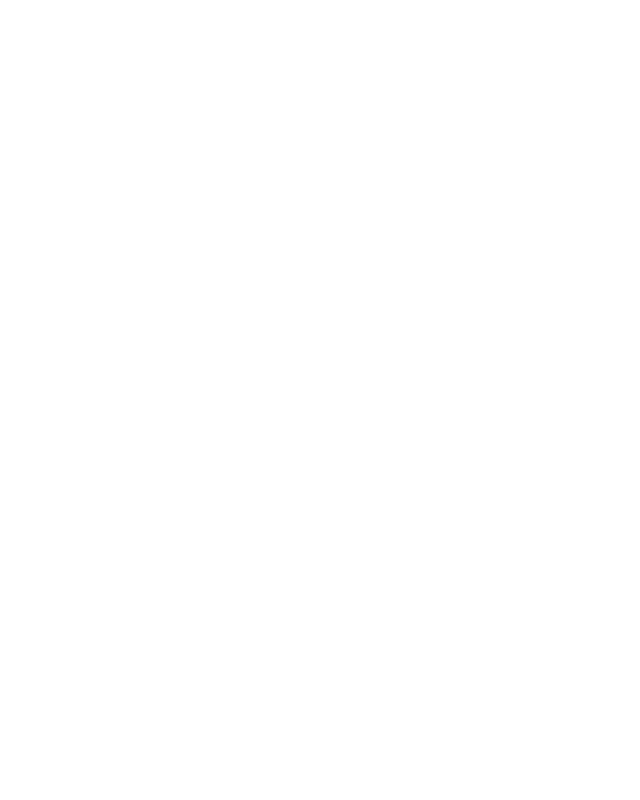
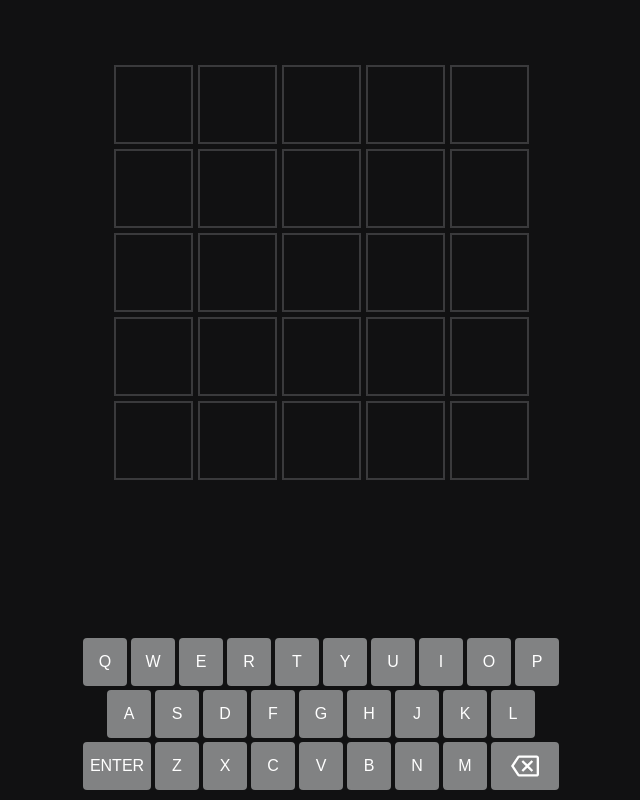
Before and after one commit to fullstack-dev3/vue-wordle, a Vue app: page / in a window 1280 px wide. Shown: the whole page, without its empty margins (319-959 px from the left). Built offline with nearby package versions, Linux system fonts and the light colour scheme.

Commit message:
Create main template

```diff
--- a/src/App.vue
+++ b/src/App.vue
@@ -1,11 +1,34 @@
 <template>
-  <div></div>
+  <Wordle />
 </template>
 
 <script lang="ts">
 import { defineComponent } from 'vue';
+import Wordle from './components/Wordle.vue';
 
 export default defineComponent({
-  name: 'App'
+  name: 'App',
+  components: {
+    Wordle
+  }
 });
 </script>
+
+<style lang="less">
+html,
+body {
+  margin: 0;
+  padding: 0;
+}
+#app {
+  -webkit-font-smoothing: antialiased;
+  -moz-osx-font-smoothing: grayscale;
+  background: hsl(240, 3%, 7%);
+  color: #fff;
+  font-family: 'Clear Sans', Helvetica, Arial, sans-serif;
+  height: calc(100vh - 60px);
+  padding-top: 60px;
+  text-align: center;
+  width: 100%;
+}
+</style>
--- /dev/null
+++ b/src/components/Wordle.vue
@@ -0,0 +1,116 @@
+<template>
+  <div class="wordle">
+    <div class="guess">
+      <div class="row" v-for="i in 5" :key="i">
+        <div class="tile empty" v-for="j in 5" :key="j"></div>
+      </div>
+    </div>
+    <div data-keyboard class="keyboard">
+      <button class="key" data-key="Q">Q</button>
+      <button class="key" data-key="W">W</button>
+      <button class="key" data-key="E">E</button>
+      <button class="key" data-key="R">R</button>
+      <button class="key" data-key="T">T</button>
+      <button class="key" data-key="Y">Y</button>
+      <button class="key" data-key="U">U</button>
+      <button class="key" data-key="I">I</button>
+      <button class="key" data-key="O">O</button>
+      <button class="key" data-key="P">P</button>
+      <div class="space"></div>
+      <button class="key" data-key="A">A</button>
+      <button class="key" data-key="S">S</button>
+      <button class="key" data-key="D">D</button>
+      <button class="key" data-key="F">F</button>
+      <button class="key" data-key="G">G</button>
+      <button class="key" data-key="H">H</button>
+      <button class="key" data-key="J">J</button>
+      <button class="key" data-key="K">K</button>
+      <button class="key" data-key="L">L</button>
+      <div class="space"></div>
+      <button data-enter class="key large">Enter</button>
+      <button class="key" data-key="Z">Z</button>
+      <button class="key" data-key="X">X</button>
+      <button class="key" data-key="C">C</button>
+      <button class="key" data-key="V">V</button>
+      <button class="key" data-key="B">B</button>
+      <button class="key" data-key="N">N</button>
+      <button class="key" data-key="M">M</button>
+      <button data-delete class="key large">
+        <svg xmlns="http://www.w3.org/2000/svg" height="24" width="24" viewBox="0 0 24 24">
+          <path fill="#fff" d="M22 3H7c-.69 0-1.23.35-1.59.88L0 12l5.41 8.11c.36.53.9.89 1.59.89h15c1.1 0 2-.9 2-2V5c0-1.1-.9-2-2-2zm0 16H7.07L2.4 12l4.66-7H22v14zm-11.59-2L14 13.41 17.59 17 19 15.59 15.41 12 19 8.41 17.59 7 14 10.59 10.41 7 9 8.41 12.59 12 9 15.59z"></path>
+        </svg>
+      </button>
+    </div>
+  </div>
+</template>
+
+<script lang="ts">
+import { defineComponent } from 'vue';
+
+export default defineComponent({
+  name: 'WordleComponent'
+});
+</script>
+
+<style scoped lang="less">
+.wordle {
+  .guess {
+    display: inline-block;
+    margin: 0 auto;
+    .row {
+      display: flex;
+      grid-gap: 5px;
+      margin-top: 5px;
+      .tile {
+        border: none;
+        display: inline-flex;
+        height: 75px;
+        width: 75px;
+        &.empty {
+          border: 2px solid #3a3a3c;
+        }
+      }
+    }
+  }
+  .keyboard {
+    bottom: 10px;
+    display: grid;
+    gap: 0.25em;
+    grid-auto-rows: 3em;
+    grid-template-columns: repeat(20, minmax(auto, 1.25em));
+    justify-content: center;
+    left: 50%;
+    position: absolute;
+    transform: translateX(-50%);
+  }
+  .key {
+    align-items: center;
+    background-color: hsl(200, 1%, calc(51%));
+    border: none;
+    border-radius: 0.25em;
+    color: white;
+    cursor: pointer;
+    display: flex;
+    fill: white;
+    font-size: inherit;
+    grid-column: span 2;
+    justify-content: center;
+    padding: 0;
+    text-transform: uppercase;
+    user-select: none;
+    &.large {
+      grid-column: span 3;
+    }
+    > svg {
+      height: 1.75em;
+      width: 1.75em;
+    }
+    &:hover {
+      --lightness-offset: 10%;
+    }
+    &:focus {
+      --lightness-offset: 10%;
+    }
+  }
+}
+</style>
```
